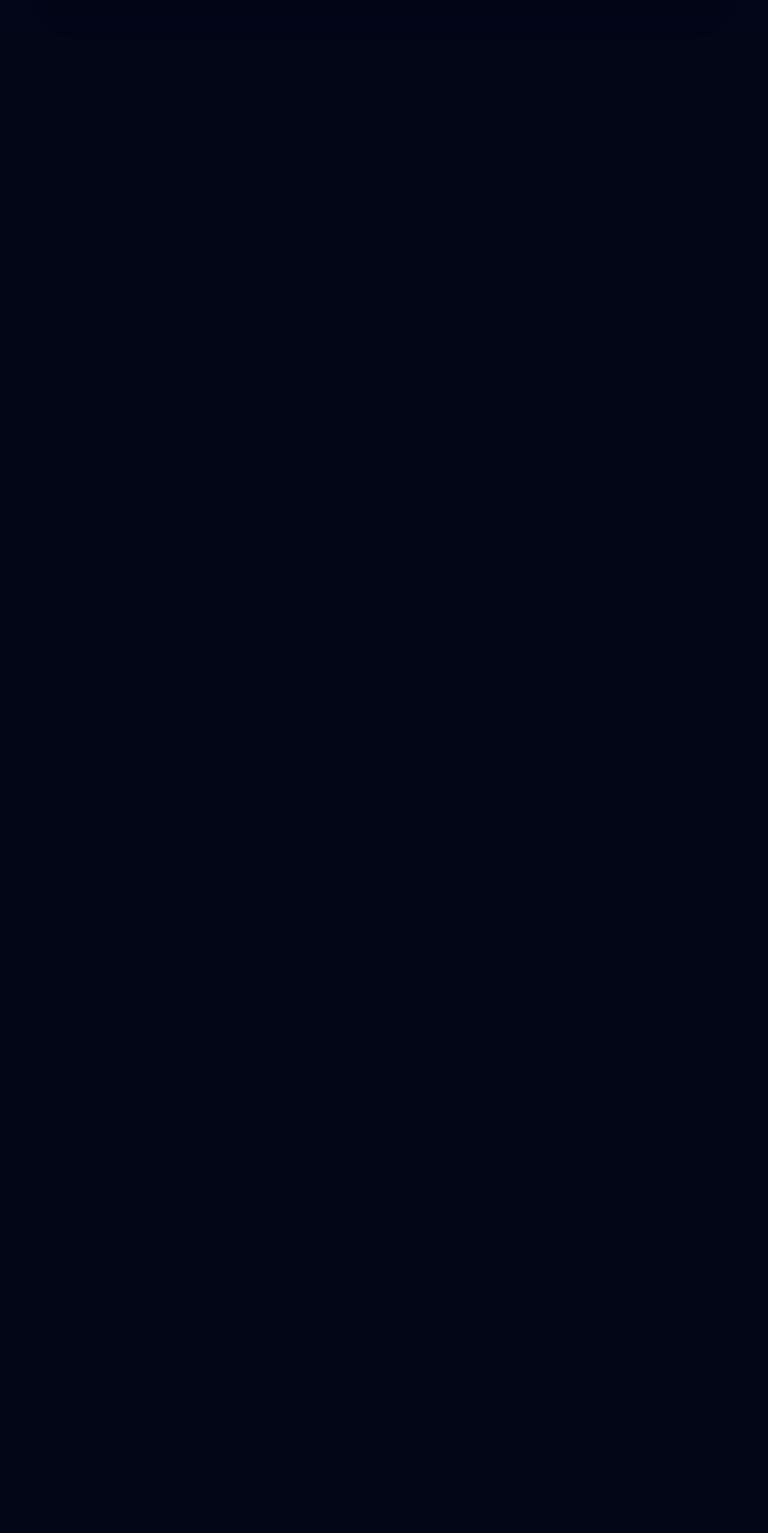
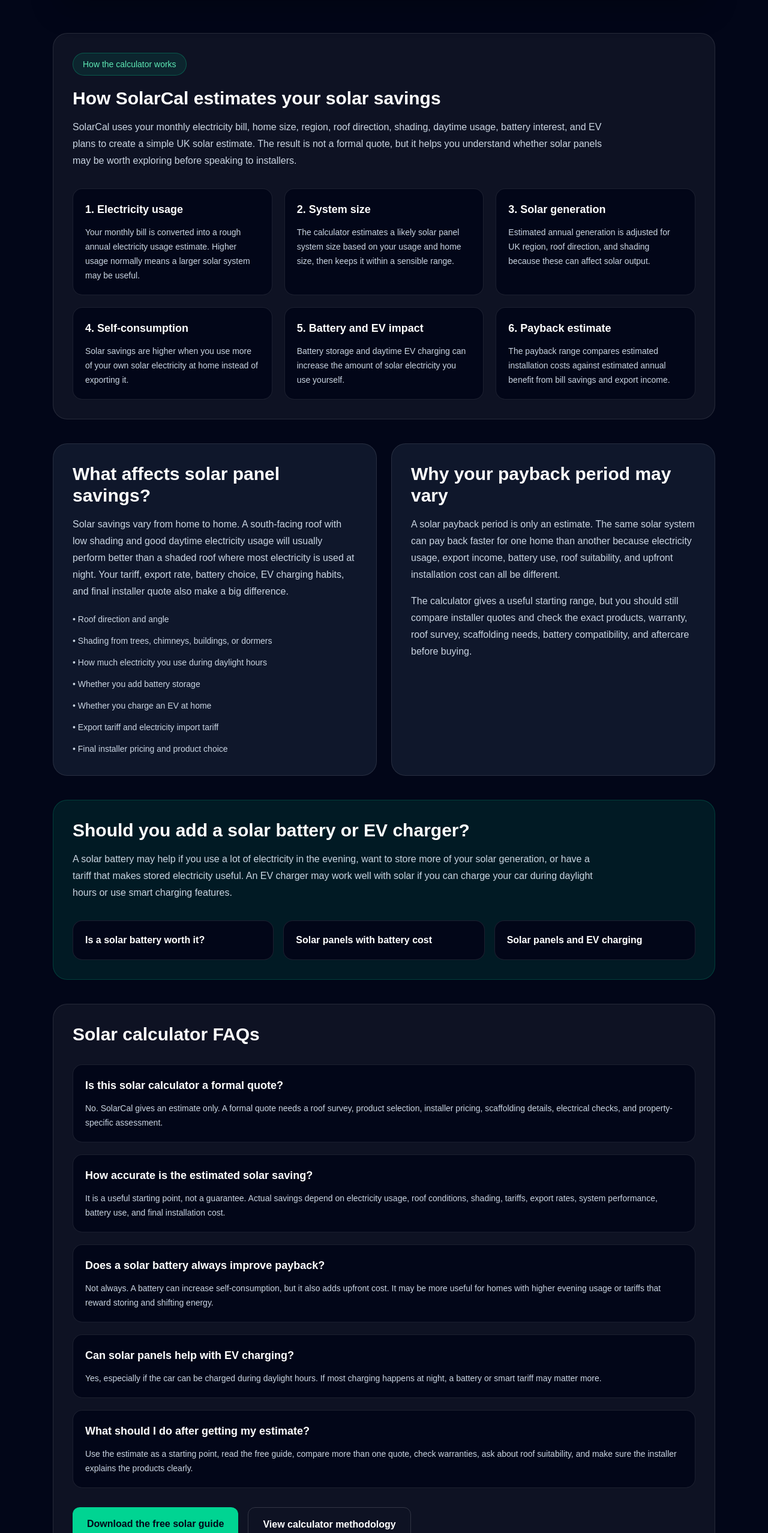
Before and after one commit to 786infinite/solar-savings-calculator-uk, a Next.js app: page /solar-savings-calculator in a window 1280 px wide. Shown: the part 1043-3598 px from the top of the page at 60% size. Before the commit the page ends 1106 px from the top, so only its background shows below. Built offline with nearby package versions, Linux system fonts and the light colour scheme.

Commit message:
Improve calculator page SEO content

```diff
--- a/components/SolarSavingsCalculatorClient.tsx
+++ b/components/SolarSavingsCalculatorClient.tsx
@@ -1,7 +1,7 @@
 "use client";
 
 import Script from "next/script";
-import { useState } from "react";
+import { useState, type ReactNode } from "react";
 import { trackEvent } from "@/lib/analytics";
 
 type Result = {
@@ -571,6 +571,194 @@
             </div>
           </div>
         )}
+
+        <section className="mt-14 rounded-3xl border border-white/10 bg-white/5 p-8">
+          <p className="inline-flex rounded-full border border-emerald-400/30 bg-emerald-400/10 px-4 py-2 text-sm font-medium text-emerald-300">
+            How the calculator works
+          </p>
+
+          <h2 className="mt-5 text-3xl font-bold">
+            How SolarCal estimates your solar savings
+          </h2>
+
+          <p className="mt-4 max-w-4xl leading-7 text-slate-300">
+            SolarCal uses your monthly electricity bill, home size, region, roof
+            direction, shading, daytime usage, battery interest, and EV plans to
+            create a simple UK solar estimate. The result is not a formal quote,
+            but it helps you understand whether solar panels may be worth
+            exploring before speaking to installers.
+          </p>
+
+          <div className="mt-8 grid gap-5 md:grid-cols-2 lg:grid-cols-3">
+            <SeoCard
+              title="1. Electricity usage"
+              description="Your monthly bill is converted into a rough annual electricity usage estimate. Higher usage normally means a larger solar system may be useful."
+            />
+
+            <SeoCard
+              title="2. System size"
+              description="The calculator estimates a likely solar panel system size based on your usage and home size, then keeps it within a sensible range."
+            />
+
+            <SeoCard
+              title="3. Solar generation"
+              description="Estimated annual generation is adjusted for UK region, roof direction, and shading because these can affect solar output."
+            />
+
+            <SeoCard
+              title="4. Self-consumption"
+              description="Solar savings are higher when you use more of your own solar electricity at home instead of exporting it."
+            />
+
+            <SeoCard
+              title="5. Battery and EV impact"
+              description="Battery storage and daytime EV charging can increase the amount of solar electricity you use yourself."
+            />
+
+            <SeoCard
+              title="6. Payback estimate"
+              description="The payback range compares estimated installation costs against estimated annual benefit from bill savings and export income."
+            />
+          </div>
+        </section>
+
+        <section className="mt-10 grid gap-6 lg:grid-cols-2">
+          <div className="rounded-3xl border border-white/10 bg-slate-900 p-8">
+            <h2 className="text-3xl font-bold">
+              What affects solar panel savings?
+            </h2>
+
+            <p className="mt-4 leading-7 text-slate-300">
+              Solar savings vary from home to home. A south-facing roof with low
+              shading and good daytime electricity usage will usually perform
+              better than a shaded roof where most electricity is used at night.
+              Your tariff, export rate, battery choice, EV charging habits, and
+              final installer quote also make a big difference.
+            </p>
+
+            <ul className="mt-5 space-y-3 text-sm leading-6 text-slate-300">
+              <li>• Roof direction and angle</li>
+              <li>• Shading from trees, chimneys, buildings, or dormers</li>
+              <li>• How much electricity you use during daylight hours</li>
+              <li>• Whether you add battery storage</li>
+              <li>• Whether you charge an EV at home</li>
+              <li>• Export tariff and electricity import tariff</li>
+              <li>• Final installer pricing and product choice</li>
+            </ul>
+          </div>
+
+          <div className="rounded-3xl border border-white/10 bg-slate-900 p-8">
+            <h2 className="text-3xl font-bold">
+              Why your payback period may vary
+            </h2>
+
+            <p className="mt-4 leading-7 text-slate-300">
+              A solar payback period is only an estimate. The same solar system
+              can pay back faster for one home than another because electricity
+              usage, export income, battery use, roof suitability, and upfront
+              installation cost can all be different.
+            </p>
+
+            <p className="mt-4 leading-7 text-slate-300">
+              The calculator gives a useful starting range, but you should still
+              compare installer quotes and check the exact products, warranty,
+              roof survey, scaffolding needs, battery compatibility, and
+              aftercare before buying.
+            </p>
+          </div>
+        </section>
+
+        <section className="mt-10 rounded-3xl border border-emerald-400/20 bg-emerald-400/10 p-8">
+          <h2 className="text-3xl font-bold">
+            Should you add a solar battery or EV charger?
+          </h2>
+
+          <p className="mt-4 max-w-4xl leading-7 text-slate-300">
+            A solar battery may help if you use a lot of electricity in the
+            evening, want to store more of your solar generation, or have a
+            tariff that makes stored electricity useful. An EV charger may work
+            well with solar if you can charge your car during daylight hours or
+            use smart charging features.
+          </p>
+
+          <div className="mt-8 grid gap-4 md:grid-cols-3">
+            <a
+              href="/solar-battery-worth-it"
+              className="rounded-2xl border border-white/10 bg-slate-950 p-5 font-semibold hover:bg-emerald-400 hover:text-slate-950"
+            >
+              Is a solar battery worth it?
+            </a>
+
+            <a
+              href="/solar-panels-with-battery-cost"
+              className="rounded-2xl border border-white/10 bg-slate-950 p-5 font-semibold hover:bg-emerald-400 hover:text-slate-950"
+            >
+              Solar panels with battery cost
+            </a>
+
+            <a
+              href="/solar-panels-and-ev-charging"
+              className="rounded-2xl border border-white/10 bg-slate-950 p-5 font-semibold hover:bg-emerald-400 hover:text-slate-950"
+            >
+              Solar panels and EV charging
+            </a>
+          </div>
+        </section>
+
+        <section className="mt-10 rounded-3xl border border-white/10 bg-white/5 p-8">
+          <h2 className="text-3xl font-bold">
+            Solar calculator FAQs
+          </h2>
+
+          <div className="mt-8 space-y-5">
+            <FaqItem question="Is this solar calculator a formal quote?">
+              No. SolarCal gives an estimate only. A formal quote needs a roof
+              survey, product selection, installer pricing, scaffolding details,
+              electrical checks, and property-specific assessment.
+            </FaqItem>
+
+            <FaqItem question="How accurate is the estimated solar saving?">
+              It is a useful starting point, not a guarantee. Actual savings
+              depend on electricity usage, roof conditions, shading, tariffs,
+              export rates, system performance, battery use, and final
+              installation cost.
+            </FaqItem>
+
+            <FaqItem question="Does a solar battery always improve payback?">
+              Not always. A battery can increase self-consumption, but it also
+              adds upfront cost. It may be more useful for homes with higher
+              evening usage or tariffs that reward storing and shifting energy.
+            </FaqItem>
+
+            <FaqItem question="Can solar panels help with EV charging?">
+              Yes, especially if the car can be charged during daylight hours.
+              If most charging happens at night, a battery or smart tariff may
+              matter more.
+            </FaqItem>
+
+            <FaqItem question="What should I do after getting my estimate?">
+              Use the estimate as a starting point, read the free guide, compare
+              more than one quote, check warranties, ask about roof suitability,
+              and make sure the installer explains the products clearly.
+            </FaqItem>
+          </div>
+
+          <div className="mt-8 flex flex-col gap-4 sm:flex-row">
+            <a
+              href="/free-solar-guide"
+              className="rounded-xl bg-emerald-400 px-6 py-4 text-center font-semibold text-slate-950 hover:bg-emerald-300"
+            >
+              Download the free solar guide
+            </a>
+
+            <a
+              href="/calculator-methodology"
+              className="rounded-xl border border-white/15 px-6 py-4 text-center font-semibold text-white hover:bg-white/10"
+            >
+              View calculator methodology
+            </a>
+          </div>
+        </section>
       </section>
     </main>
   );
@@ -581,7 +769,7 @@
   children,
 }: {
   label: string;
-  children: React.ReactNode;
+  children: ReactNode;
 }) {
   return (
     <label className="block text-sm font-medium text-slate-200">
@@ -626,3 +814,33 @@
     </div>
   );
 }
+
+function SeoCard({
+  title,
+  description,
+}: {
+  title: string;
+  description: string;
+}) {
+  return (
+    <div className="rounded-2xl border border-white/10 bg-slate-950 p-5">
+      <h3 className="text-lg font-semibold">{title}</h3>
+      <p className="mt-3 text-sm leading-6 text-slate-300">{description}</p>
+    </div>
+  );
+}
+
+function FaqItem({
+  question,
+  children,
+}: {
+  question: string;
+  children: ReactNode;
+}) {
+  return (
+    <div className="rounded-2xl border border-white/10 bg-slate-950 p-5">
+      <h3 className="text-lg font-semibold">{question}</h3>
+      <p className="mt-3 text-sm leading-6 text-slate-300">{children}</p>
+    </div>
+  );
+}
```
